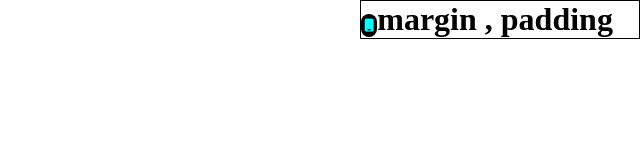
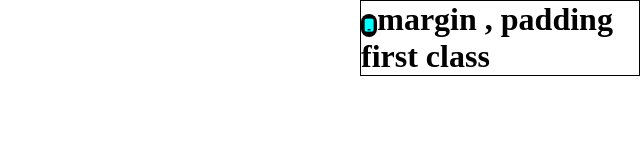
Before and after one commit to smartsusee/flipkart, a plain HTML site: page index.html in a window 1280 px wide. Shown: the whole page, without its empty margins (640-1280 px from the left). Drawn offline with Linux system fonts and the light colour scheme.

Commit message:
add some content

```diff
--- a/index.html
+++ b/index.html
@@ -14,6 +14,6 @@
     />
   </head>
   <body>
-    <h1><i class="fa-solid fa-mobile icon"></i>margin , padding</h1>
+    <h1><i class="fa-solid fa-mobile icon"></i>margin , padding first class</h1>
   </body>
 </html>
```
